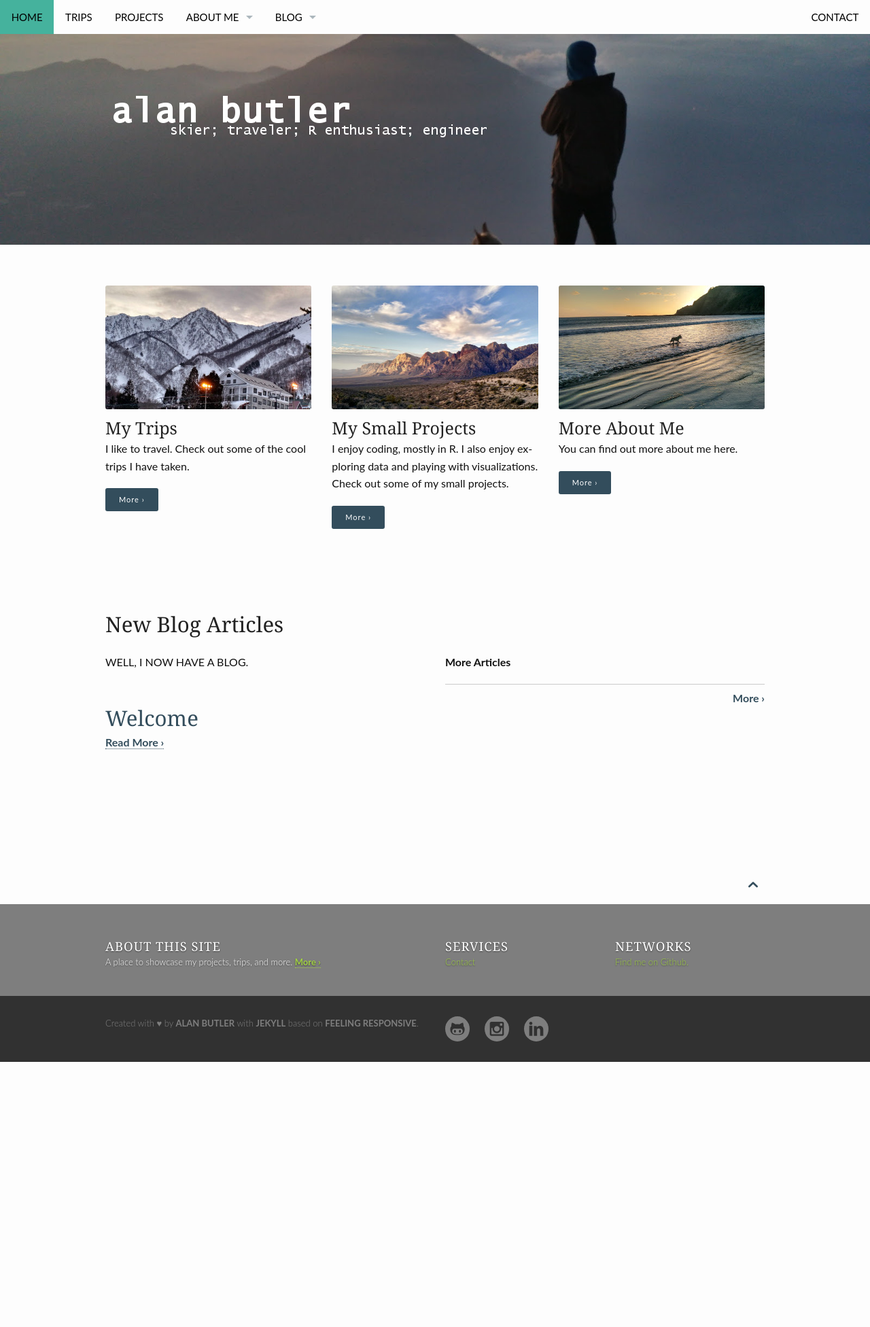
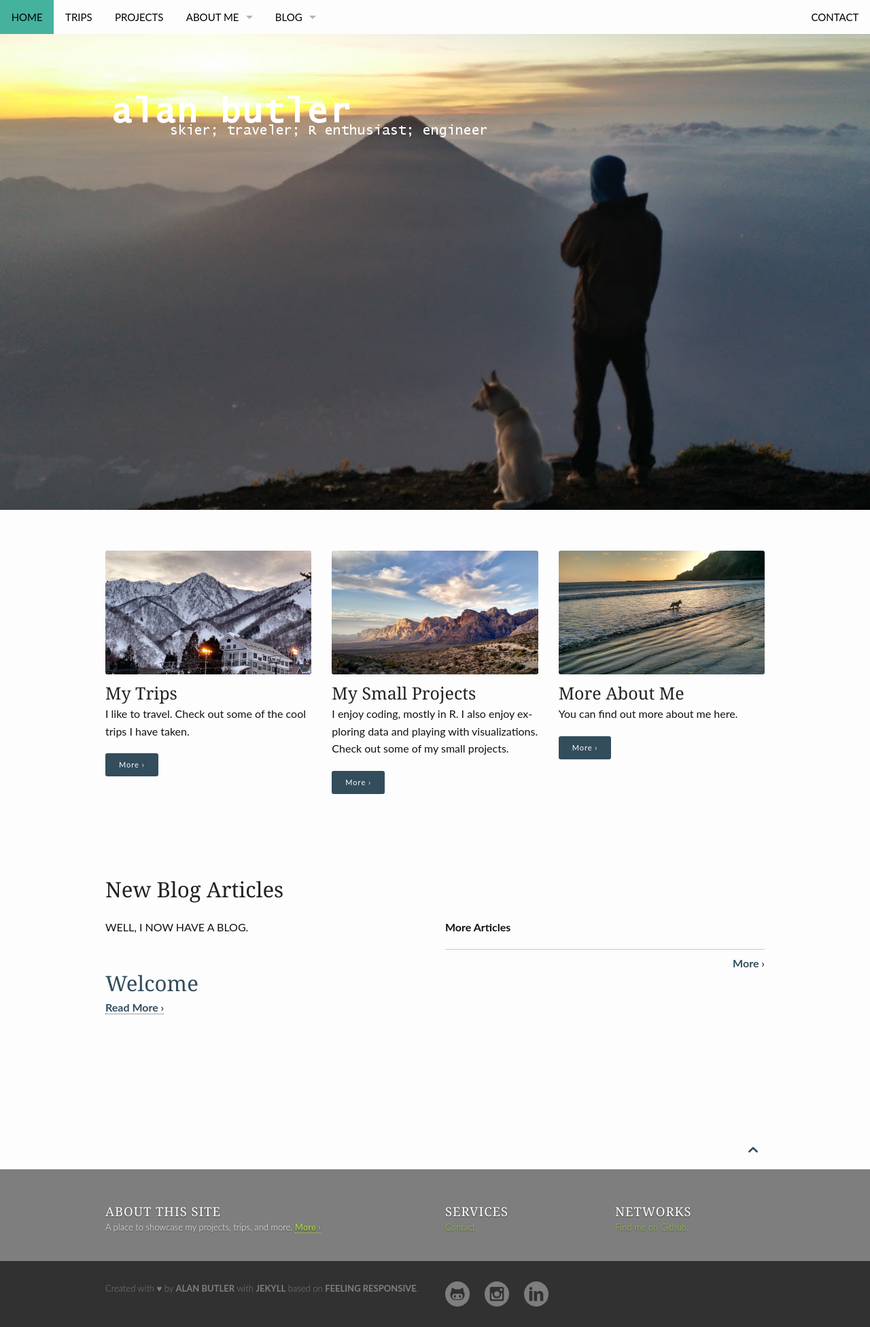
Before and after one commit to rabutler/rabutler.github.io, a Jekyll site: the page built from pages/pages-root-folder/index.md, in a window 1280 px wide. Shown: the whole page at 68% size. Built offline with Jekyll 4.4.1, drawn with Linux system fonts in a browser that asks for light colours; before the commit the page ends 1562 px from its top, so only the background shows below that.

Commit message:
changed size of header image for large and xlarge devices

```diff
--- a/_sass/_07_layout.scss
+++ b/_sass/_07_layout.scss
@@ -143,7 +143,7 @@ body.video cite { color: #fff; }
         margin-top: 80px;
     }
     #masthead {
-        height: 310px;
+        height: 700px; /*310px;*/
     }
     #masthead-with-pattern {
         padding: 30px 0;
@@ -166,7 +166,7 @@ body.video cite { color: #fff; }
         margin-top: 110px;
     }
     #masthead {
-        height: 380px;
+        height: 700px; /*380px;*/
     }
     #masthead-with-pattern {
         padding: 45px 0;
```
